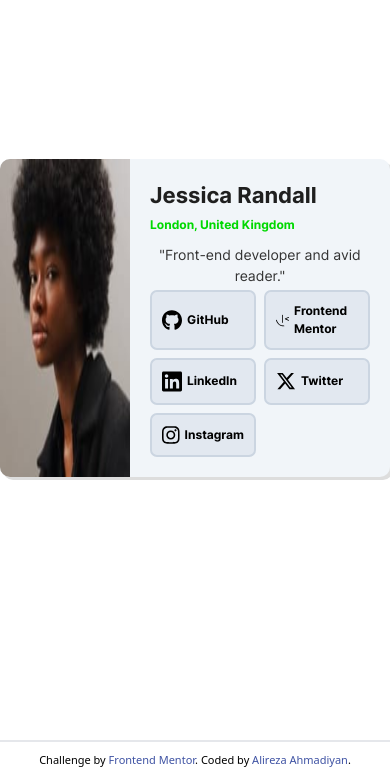
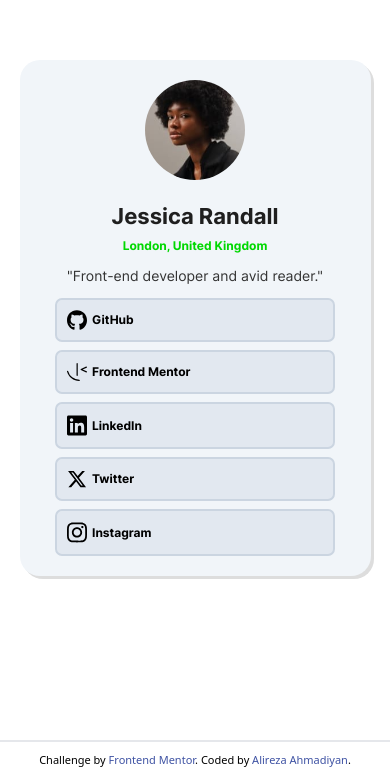
Before and after one commit to alireza-turk/Social_Profile, a website: page index.html in a window 390 px wide. Shown: the part 104-883 px from the top of the page. Drawn offline with Linux system fonts and the light colour scheme.

Commit message:
design card-mobile

```diff
--- a/src/input.css
+++ b/src/input.css
@@ -39,18 +39,18 @@ body p{
     }
 
     .card{
-        @apply flex justify-between rounded-[10px] bg-slate-100 overflow-hidden w-[650px] shadow-[3px_3px_0_0_#dddddd];
+        @apply flex justify-between rounded-[10px] bg-slate-100 overflow-hidden w-[650px] shadow-[3px_3px_0_0_#dddddd] max-[720px]:rounded-[20px] max-[720px]:w-[350px] max-[720px]:p-[20px] max-[720px]:flex-col max-[720px]:gap-[20px] max-[720px]:items-center max-[420px]:w-[90%];
     }
     .card .card-image{
-        @apply w-1/3 [&>img]:w-full [&>img]:h-full [&>img]:bg-cover [&>img]:bg-center
+        @apply w-1/3 [&>img]:w-full [&>img]:h-full [&>img]:bg-cover [&>img]:bg-center max-[720px]:w-[100px] max-[720px]:[&>img]:rounded-full;
     }
     .card .card-content{
-        @apply w-2/3 p-[20px] flex flex-col gap-1 justify-center;
+        @apply w-2/3 p-[20px] flex flex-col gap-1 justify-center max-[720px]:w-full max-[720px]:p-0 max-[720px]:items-center max-[720px]:text-center;
     }
     .card .card-content .social-links{
-        @apply grid grid-cols-2 gap-2;
+        @apply grid grid-cols-2 gap-2 mt-2 max-[720px]:w-[200px] max-[720px]:grid-cols-1 max-[420px]:w-[90%];
     }
     .card .card-content .social-links a{
-        @apply border-2 border-slate-300 bg-slate-200 hover:bg-slate-300 rounded-[7px] p-[10px] text-preset-2 flex gap-[5px] items-center transition-[all_0.5s_ease]
+        @apply border-2 border-slate-300 bg-slate-200 hover:bg-primary hover:text-white hover:border-primary text-left [&:hover>svg]:fill-white rounded-[7px] p-[10px] text-preset-2 flex gap-[5px] items-center transition-[all_0.5s_ease]
     }
 }
```
Also changed, not shown: src/output.css.
